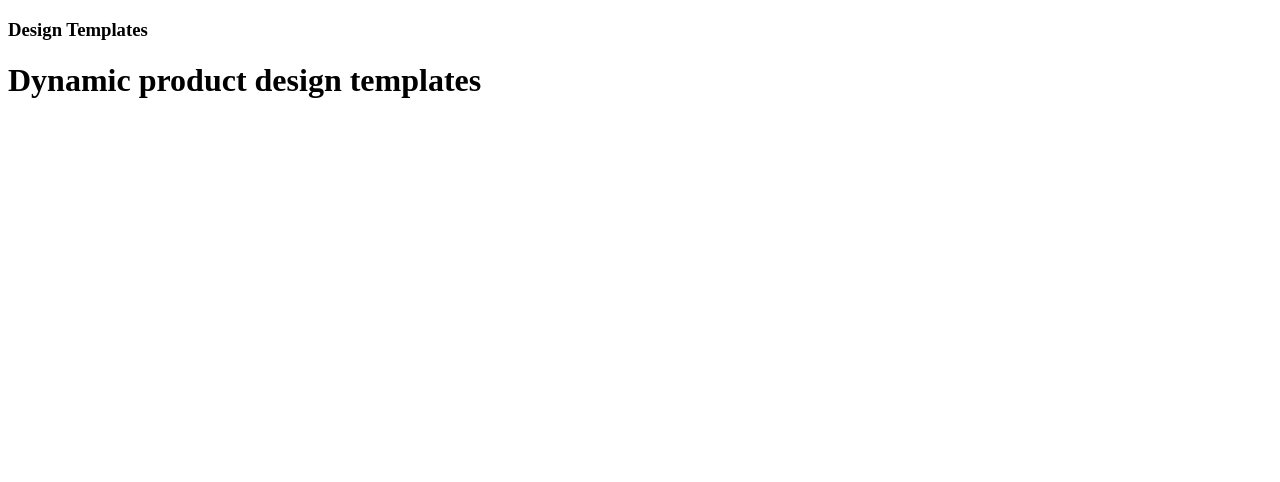
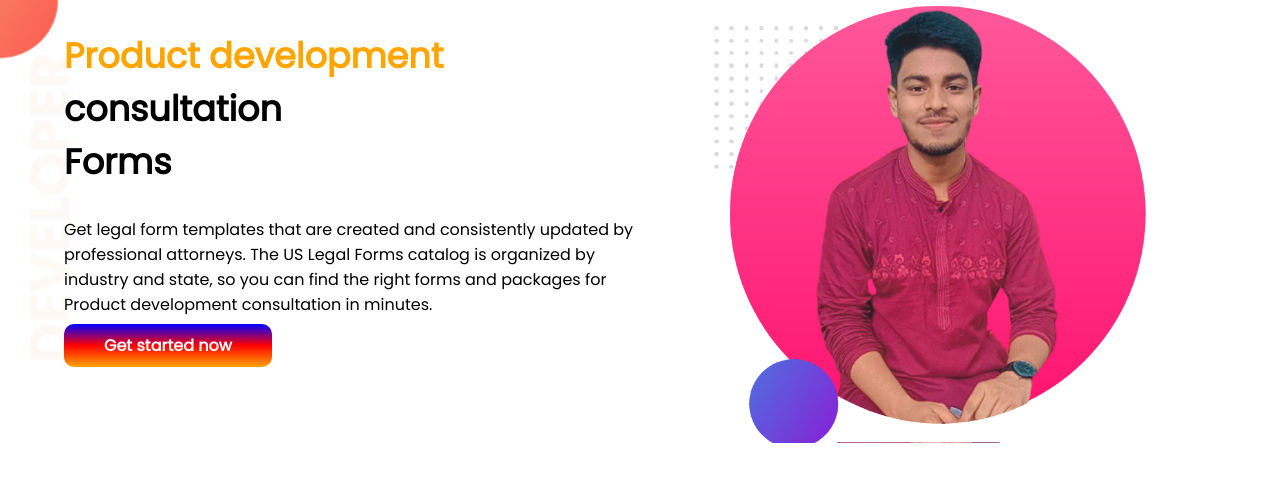
Before and after one commit to mhashiq1/design-templates, a plain HTML site: page index.html in a window 1280 px wide. Drawn offline with Linux system fonts and the light colour scheme.

Commit message:
top-banner add

```diff
--- a/index.html
+++ b/index.html
@@ -6,10 +6,19 @@
     <meta name="viewport" content="width=device-width, initial-scale=1.0">
     <title>Design Templates</title>
     <link rel="stylesheet" href="style.css">
+    <link rel="preconnect" href="https://fonts.googleapis.com">
+    <link rel="preconnect" href="https://fonts.gstatic.com" crossorigin>
+    <link href="https://fonts.googleapis.com/css2?family=Poppins&display=swap" rel="stylesheet">
 </head>
 <body>
-    <h3>Design Templates</h3>
-    <h1>Dynamic product design templates</h1>
+    <section class="top-banner">
+        <div class="half-width">
+        <h1><span class="orange">Product development</span> consultation <br> Forms</h1>
+        <p>Get legal form templates that are created and consistently updated by professional attorneys. The US Legal Forms catalog is organized by industry and state, so you can find the right forms and packages for Product development consultation in minutes.</p>
+        <a class="link-add" target="_blank" href="https://www.uslegalforms.com/pricing/">Get started now</a>
 
-</body>
-</html>
+        </div>
+        <div class="half-width">
+            <img src="Helal pictures.png" alt="">
+        </div>
+    </section>
--- a/style.css
+++ b/style.css
@@ -0,0 +1,32 @@
+body{
+    font-family: 'Poppins', sans-serif;
+    margin: 0;
+}
+h1{
+    font-size: 35px;
+}
+section{
+    display: flex;
+}
+.half-width{
+    width: 50%;
+    padding-left: 5%;
+}
+.half-width img{
+    width: 80%;
+}
+.orange{
+    color: orange;
+}
+.link-add{
+    text-decoration: none;
+    background-image: linear-gradient(blue, red,orange);
+    padding: 10px 40px;
+    color: aliceblue;
+    border-radius: 10px;
+    font-weight: 900;
+}
+.top-banner{
+    background-image: url(top-banner.png);
+    background-repeat:no-repeat;
+}
```
Also changed, not shown: 132193022_830802294145623_5996930428532511134_n-removebg-preview.png (added), 132193022_830802294145623_5996930428532511134_n.jpg (added), 282656887_1137561500136366_27486263827393565_n-removebg-preview.png (added), 282656887_1137561500136366_27486263827393565_n.jpg (added), 282837137_1137561383469711_9220244945864125024_n-removebg-preview.png (added), 282837137_1137561383469711_9220244945864125024_n.jpg (added), Helal pictures.png (added), IMG-3827-1024x1013.jpg (added), dream-bg.png (added), exp-bg.png (added), html.jpg (added), my-bg.png (added), my-bg2.png (added), top-banner.png (added).
